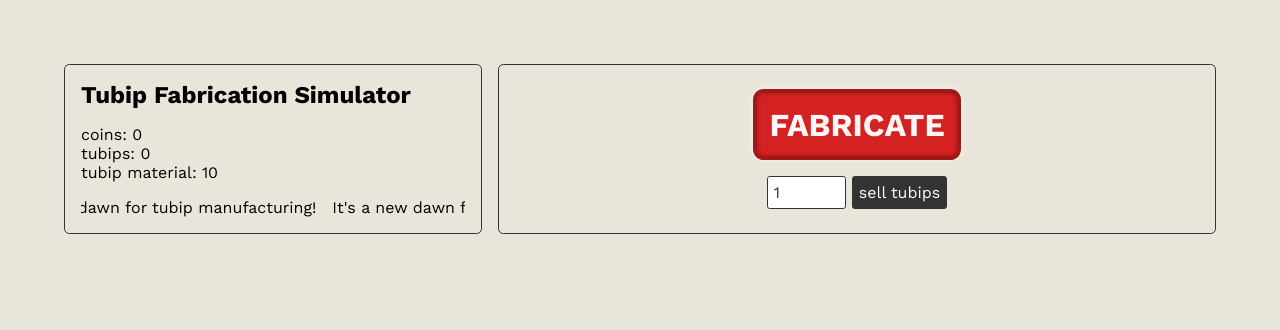
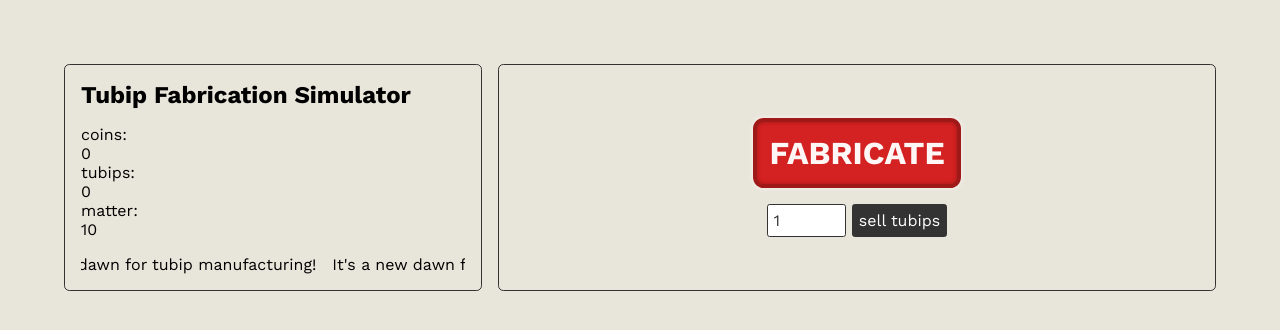
Before and after one commit to hs7t/tubip-fabrication-simulator, a Svelte app: page / in a window 1280 px wide. Shown: the top 330 px of the page. Built offline with nearby package versions, Linux system fonts and the light colour scheme.

Commit message:
add transitions

```diff
--- a/src/App.svelte
+++ b/src/App.svelte
@@ -6,15 +6,20 @@
   import NewsMarquee from "./lib/NewsMarquee.svelte";
 
   window.addEventListener("beforeunload", (e) => { saveGameToLocalStorage() })
+
+  import { slide } from 'svelte/transition'
 </script>
 
 <main>
   <section id="overview">
     <h1>Tubip Fabrication Simulator</h1>
     <div class="stats">
-      <p>coins: {game.state.coins}</p>
-      <p>tubips: {game.state.tubips}</p>
-      <p>tubip material: {game.state.matter}</p>
+      {#each ["coins", "tubips", "matter"] as stat}
+        <p>{stat}:</p>
+        {#key game.state[stat]}
+          <p transition:slide>{game.state[stat]}</p>
+        {/key}
+      {/each}
     </div>
 
     <div class="news">
```
